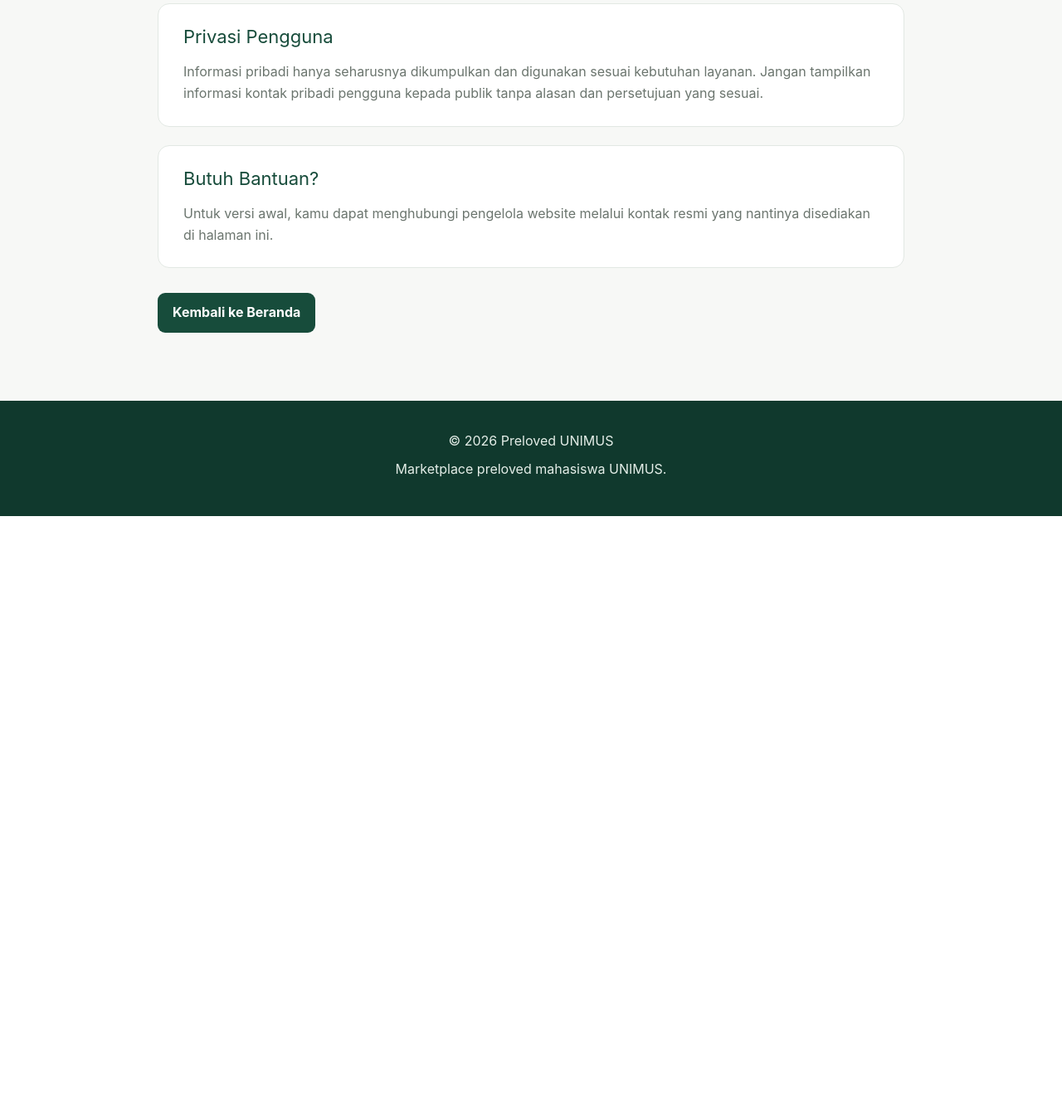
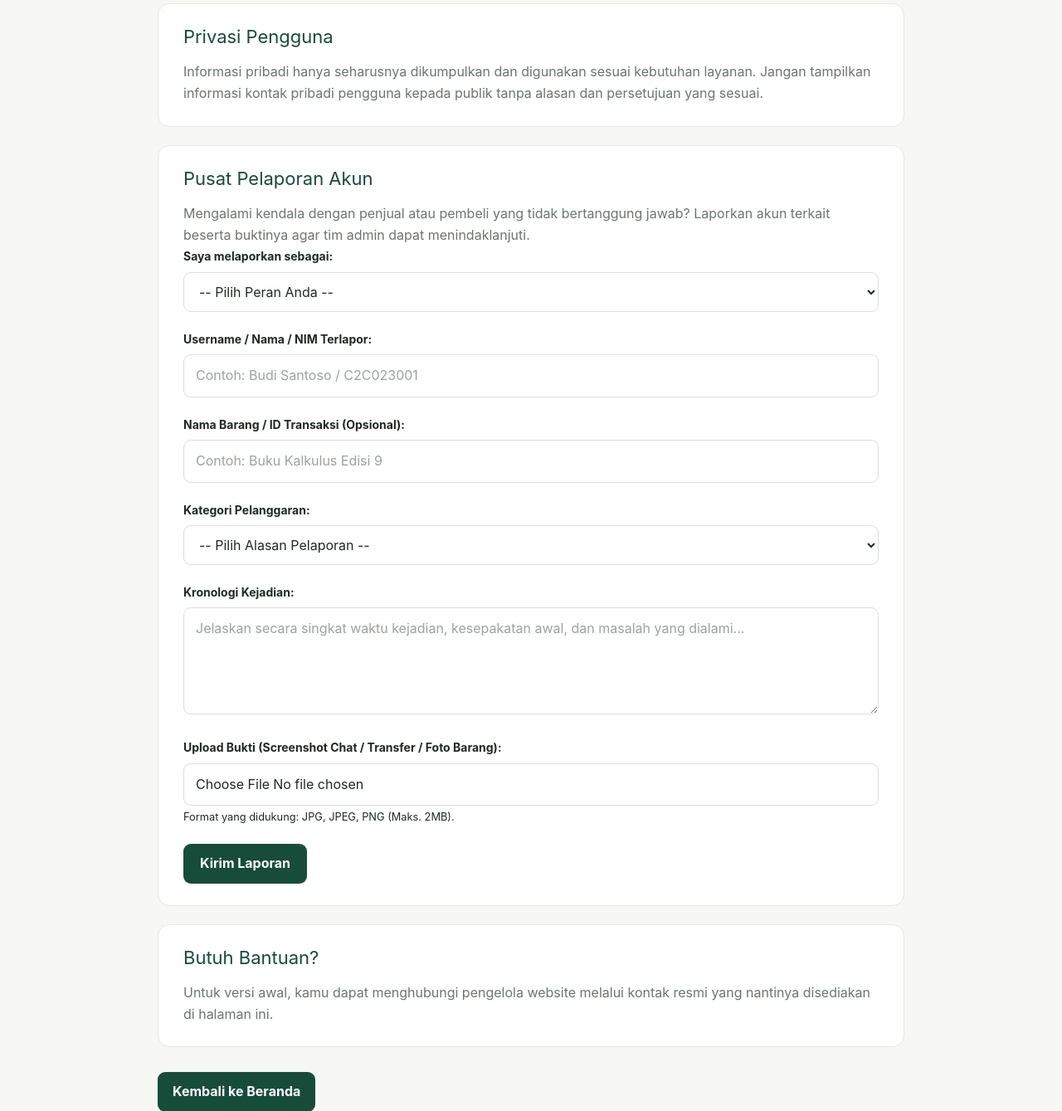
Before and after one commit to BhaktiSur/Projek-UNIMUSMART-Preloved-PBW, a Laravel app: page /bantuan in a window 1280 px wide. Shown: the part 1404-2743 px from the top of the page at 83% size. Before the commit the page ends 2026 px from the top, so only its background shows below. Run offline with Laravel 12, Linux system fonts and the light colour scheme; style sheets or scripts are compiled from the project's sources.

Commit message:
menambahkan pusat pelaporan akun

```diff
--- a/resources/views/bantuan.blade.php
+++ b/resources/views/bantuan.blade.php
@@ -11,6 +11,12 @@
             Temukan informasi tentang penggunaan Preloved UNIMUS,
             mulai dari mencari barang hingga melakukan transaksi.
         </p>
+
+        @if(session('success'))
+            <div class="alert-success">
+                {{ session('success') }}
+            </div>
+        @endif
 
         <section class="help-section">
             <h2>Cara Membeli Barang</h2>
@@ -71,6 +77,63 @@
             </p>
         </section>
 
+        <section class="help-section report-section" id="lapor-akun">
+            <h2>Pusat Pelaporan Akun</h2>
+            <p class="report-desc">
+                Mengalami kendala dengan penjual atau pembeli yang tidak bertanggung jawab?
+                Laporkan akun terkait beserta buktinya agar tim admin dapat menindaklanjuti.
+            </p>
+
+            <form action="{{ url('/laporan-akun') }}" method="POST" enctype="multipart/form-data" class="report-form">
+                @csrf
+
+                <div class="form-group">
+                    <label for="peran_pelapor">Saya melaporkan sebagai:</label>
+                    <select name="peran_pelapor" id="peran_pelapor" required>
+                        <option value="">-- Pilih Peran Anda --</option>
+                        <option value="pembeli">Pembeli</option>
+                        <option value="penjual">Penjual</option>
+                    </select>
+                </div>
+
+                <div class="form-group">
+                    <label for="akun_terlapor">Username / Nama / NIM Terlapor:</label>
+                    <input type="text" name="akun_terlapor" id="akun_terlapor" placeholder="Contoh: Budi Santoso / C2C023001" required>
+                </div>
+
+                <div class="form-group">
+                    <label for="nama_barang">Nama Barang / ID Transaksi (Opsional):</label>
+                    <input type="text" name="nama_barang" id="nama_barang" placeholder="Contoh: Buku Kalkulus Edisi 9">
+                </div>
+
+                <div class="form-group">
+                    <label for="kategori_masalah">Kategori Pelanggaran:</label>
+                    <select name="kategori_masalah" id="kategori_masalah" required>
+                        <option value="">-- Pilih Alasan Pelaporan --</option>
+                        <option value="tidak_kirim">Penjual tidak menyerahkan barang setelah pembayaran</option>
+                        <option value="tidak_sesuai">Kondisi barang sangat tidak sesuai deskripsi</option>
+                        <option value="ghosting_cod">Pembeli/Penjual membatalkan COD sepihak tanpa kabar</option>
+                        <option value="penipuan">Indikasi penipuan atau transaksi mencurigakan</option>
+                        <option value="kata_kasar">Penggunaan kata-kata kasar / pelecehan</option>
+                        <option value="barang_terlarang">Menjual barang ilegal / melanggar aturan kampus</option>
+                    </select>
+                </div>
+
+                <div class="form-group">
+                    <label for="kronologi">Kronologi Kejadian:</label>
+                    <textarea name="kronologi" id="kronologi" rows="4" placeholder="Jelaskan secara singkat waktu kejadian, kesepakatan awal, dan masalah yang dialami..." required></textarea>
+                </div>
+
+                <div class="form-group">
+                    <label for="bukti_foto">Upload Bukti (Screenshot Chat / Transfer / Foto Barang):</label>
+                    <input type="file" name="bukti_foto" id="bukti_foto" accept="image/png, image/jpeg, image/jpg" required>
+                    <small class="form-hint">Format yang didukung: JPG, JPEG, PNG (Maks. 2MB).</small>
+                </div>
+
+                <button type="submit" class="btn-submit-report">Kirim Laporan</button>
+            </form>
+        </section>
+
         <section class="help-section">
             <h2>Butuh Bantuan?</h2>
 
```
